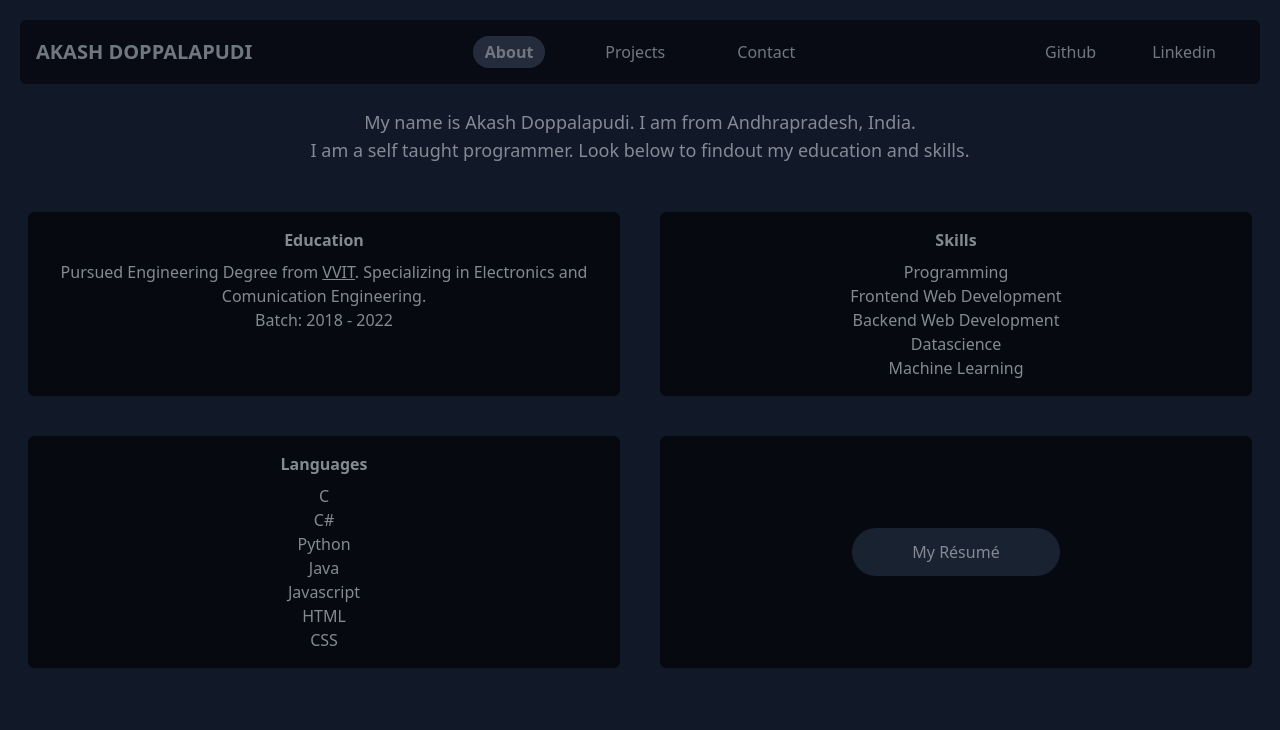
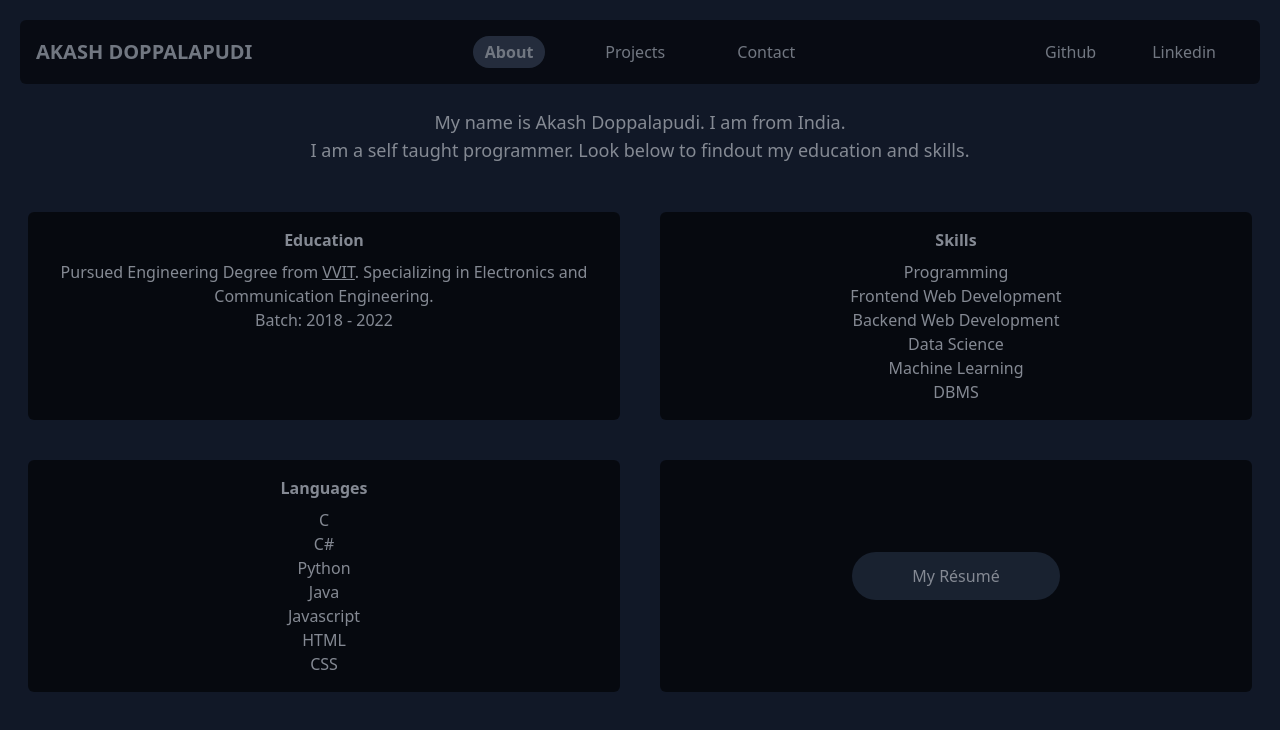
Before and after one commit to akashdoppalapudi/akashdoppalapudi-portfolio, a Next.js app: page /about in a window 1280 px wide. Shown: the top 730 px of the page. Built offline with nearby package versions, Linux system fonts and the light colour scheme.

Commit message:
added static props for about page

```diff
--- a/pages/about.js
+++ b/pages/about.js
@@ -6,6 +6,19 @@ export async function getStaticProps() {
 	return {
 		props: {
 			name: 'Akash Doppalapudi',
+			location: 'India',
+			resumeURL:
+				'https://drive.google.com/file/d/1xlfzkrPMO_Vx6I-RcoU1-iCyKpSIfm20/view?usp=sharing',
+			vvitWebsiteURL: 'https://www.vvitguntur.com/',
+			skills: [
+				'Programming',
+				'Frontend Web Development',
+				'Backend Web Development',
+				'Data Science',
+				'Machine Learning',
+				'DBMS',
+			],
+			languages: ['C', 'C#', 'Python', 'Java', 'Javascript', 'HTML', 'CSS'],
 		},
 	};
 }
@@ -14,7 +27,7 @@ export const About = (props) => {
 	return (
 		<div className="bg-gray-900 min-h-screen text-gray-300 p-2 md:p-5">
 			<Head>
-				<title>Akash Doppalapudi</title>
+				<title>{props.name}</title>
 				<meta name="description" content={`Portfolio of ${props.name}`} />
 				<link rel="icon" href="/favicon.ico" />
 			</Head>
@@ -25,7 +38,7 @@ export const About = (props) => {
 					<div className="text-center">
 						<div>
 							<h3 className="text-lg">
-								My name is Akash Doppalapudi. I am from Andhrapradesh, India.
+								My name is {props.name}. I am from {props.location}.
 							</h3>
 							<h3 className="text-lg">
 								I am a self taught programmer. Look below to findout my
@@ -39,13 +52,13 @@ export const About = (props) => {
 									Pursued Engineering Degree from{' '}
 									<a
 										className="underline hover:text-gray-600"
-										href="https://www.vvitguntur.com/"
+										href={props.vvitWebsiteURL}
 										target="_blank"
 										rel="noreferrer"
 									>
 										VVIT
 									</a>
-									. Specializing in Electronics and Comunication Engineering.
+									. Specializing in Electronics and Communication Engineering.
 									<br />
 									Batch: 2018 - 2022
 								</p>
@@ -53,38 +66,27 @@ export const About = (props) => {
 							<div className="my-4 md:m-2 hover:scale-105 transform transition ease-in-out duration-100 md:col-span-1 block p-4 bg-black rounded-md">
 								<h3 className="text-md mb-2 font-bold">Skills</h3>
 								<ul>
-									<li>Programming</li>
-									<li>Frontend Web Development</li>
-									<li>Backend Web Development</li>
-									<li>Datascience</li>
-									<li>Machine Learning</li>
+									{props.skills.map((skill, index) => (
+										<li key={index}>{skill}</li>
+									))}
 								</ul>
 							</div>
 
 							<div className="my-4 md:m-2 hover:scale-105 transform transition ease-in-out duration-100 md:col-span-1 block p-4 bg-black rounded-md">
 								<h3 className="text-md mb-2 font-bold">Languages</h3>
 								<ul>
-									<li>C</li>
-									<li>C#</li>
-									<li>Python</li>
-									<li>Java</li>
-									<li>Javascript</li>
-									<li>HTML</li>
-									<li>CSS</li>
+									{props.languages.map((lang, index) => (
+										<li key={index}>{lang}</li>
+									))}
 								</ul>
 							</div>
 							<div className="my-4 md:m-2 hover:scale-105 transform transition ease-in-out duration-100 md:col-span-1 block p-4 bg-black rounded-md md:flex md:flex-col md:justify-center">
 								<div
 									className="w-52 cursor-pointer m-auto bg-gray-800 hover:bg-gray-900 p-3 transition ease-out duration-300 rounded-full"
-									onClick={() =>
-										window.open(
-											'https://drive.google.com/file/d/1GJ3Af9tt4zIJztz0eWKQ9tbb8no18Uop/view?usp=sharing',
-											'_blank'
-										)
-									}
+									onClick={() => window.open(props.resumeURL, '_blank')}
 								>
 									My Résumé
-								</div>{' '}
+								</div>
 							</div>
 						</div>
 					</div>
```
